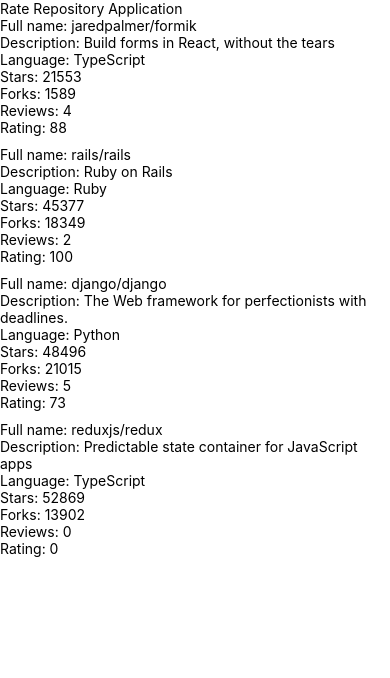
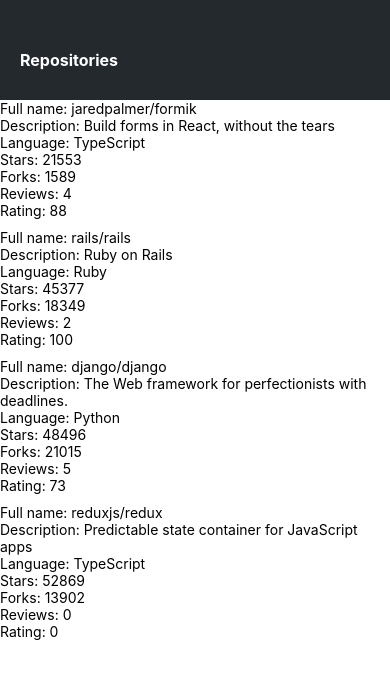
Before and after one commit to imrebartis/rate-repository-app, a React Native app: screen / in a window 390 px wide. Shown: the top 678 px of the page. Built offline with nearby package versions, Linux system fonts and the light colour scheme.

Commit message:
tehtävä 10.4.

```diff
--- /dev/null
+++ b/src/components/AppBar.jsx
@@ -0,0 +1,24 @@
+import { View, StyleSheet } from 'react-native'
+import Constants from 'expo-constants'
+import AppBarTab from './AppBarTab'
+import theme from '../theme'
+
+const styles = StyleSheet.create({
+  container: {
+    display: 'flex',
+    paddingTop: Constants.statusBarHeight + 40,
+    paddingBottom: 20,
+    paddingLeft: 10,
+    backgroundColor: theme.colors.backgroundPrimary
+  }
+})
+
+const AppBar = () => {
+  return (
+    <View style={styles.container}>
+      <AppBarTab style={styles.appBar} />
+    </View>
+  )
+}
+
+export default AppBar
--- /dev/null
+++ b/src/components/AppBarTab.jsx
@@ -0,0 +1,27 @@
+import { Pressable } from 'react-native';
+import Text from './Text';
+
+const styles = {
+  container: {
+    alignSelf: 'flex-start',
+    padding: 10
+  }
+};
+
+const AppBarTab = () => {
+  return (
+    <Pressable
+      style={styles.container}
+      onPress={() => console.log('Repositories')}
+    >
+      <Text
+        fontSize='subheading'
+        fontWeight='bold'
+        color='textWhite'>
+        Repositories
+      </Text>
+    </Pressable>
+  );
+};
+
+export default AppBarTab;
--- a/src/components/Main.jsx
+++ b/src/components/Main.jsx
@@ -1,10 +1,9 @@
-import Constants from 'expo-constants';
-import { Text, StyleSheet, View } from 'react-native';
+import { StyleSheet, View } from 'react-native';
 import RepositoryList from './RepositoryList';
+import AppBar from './AppBar';
 
 const styles = StyleSheet.create({
   container: {
-    marginTop: Constants.statusBarHeight,
     flexGrow: 1,
     flexShrink: 1
   }
@@ -13,7 +12,7 @@
 const Main = () => {
   return (
     <View style={styles.container}>
-      <Text>Rate Repository Application</Text>
+      <AppBar />
       <RepositoryList />
     </View>
   );
--- /dev/null
+++ b/src/components/Text.jsx
@@ -0,0 +1,47 @@
+import { Text as NativeText, StyleSheet } from 'react-native';
+import theme from '../theme';
+
+const styles = StyleSheet.create({
+  text: {
+    color: theme.colors.textPrimary,
+    fontSize: theme.fontSizes.body,
+    fontFamily: theme.fonts.main,
+    fontWeight: theme.fontWeights.normal
+  },
+  colorTextSecondary: {
+    color: theme.colors.textSecondary
+  },
+  colorPrimary: {
+    color: theme.colors.primary
+  },
+  colorTextWhite: {
+    color: theme.colors.textWhite
+  },
+  backgroundPrimary: {
+    backgroundColor: theme.colors.backgroundPrimary
+  },
+  fontSizeSubheading: {
+    fontSize: theme.fontSizes.subheading
+  },
+  fontWeightBold: {
+    fontWeight: theme.fontWeights.bold
+  }
+});
+
+const Text = ({ color, fontSize, fontWeight, background, style, ...props }) => {
+  const textStyle = [
+    styles.text,
+    color === 'textSecondary' && styles.colorTextSecondary,
+    color === 'primary' && styles.colorPrimary,
+    color === 'textWhite' && styles.colorTextWhite,
+    background === 'backgroundPrimary' && styles.backgroundPrimary,
+    fontSize === 'subheading' && styles.fontSizeSubheading,
+    fontWeight === 'bold' && styles.fontWeightBold,
+    style
+  ];
+
+  return <NativeText style={textStyle}
+    {...props} />;
+};
+
+export default Text;
--- /dev/null
+++ b/src/theme.js
@@ -0,0 +1,22 @@
+const theme = {
+  colors: {
+    textPrimary: '#24292e',
+    textSecondary: '#586069',
+    textWhite: '#ffffff',
+    primary: '#0366d6',
+    backgroundPrimary: '#24292e'
+  },
+  fontSizes: {
+    body: 14,
+    subheading: 16
+  },
+  fonts: {
+    main: 'System'
+  },
+  fontWeights: {
+    normal: '400',
+    bold: '700'
+  }
+};
+
+export default theme;
```
